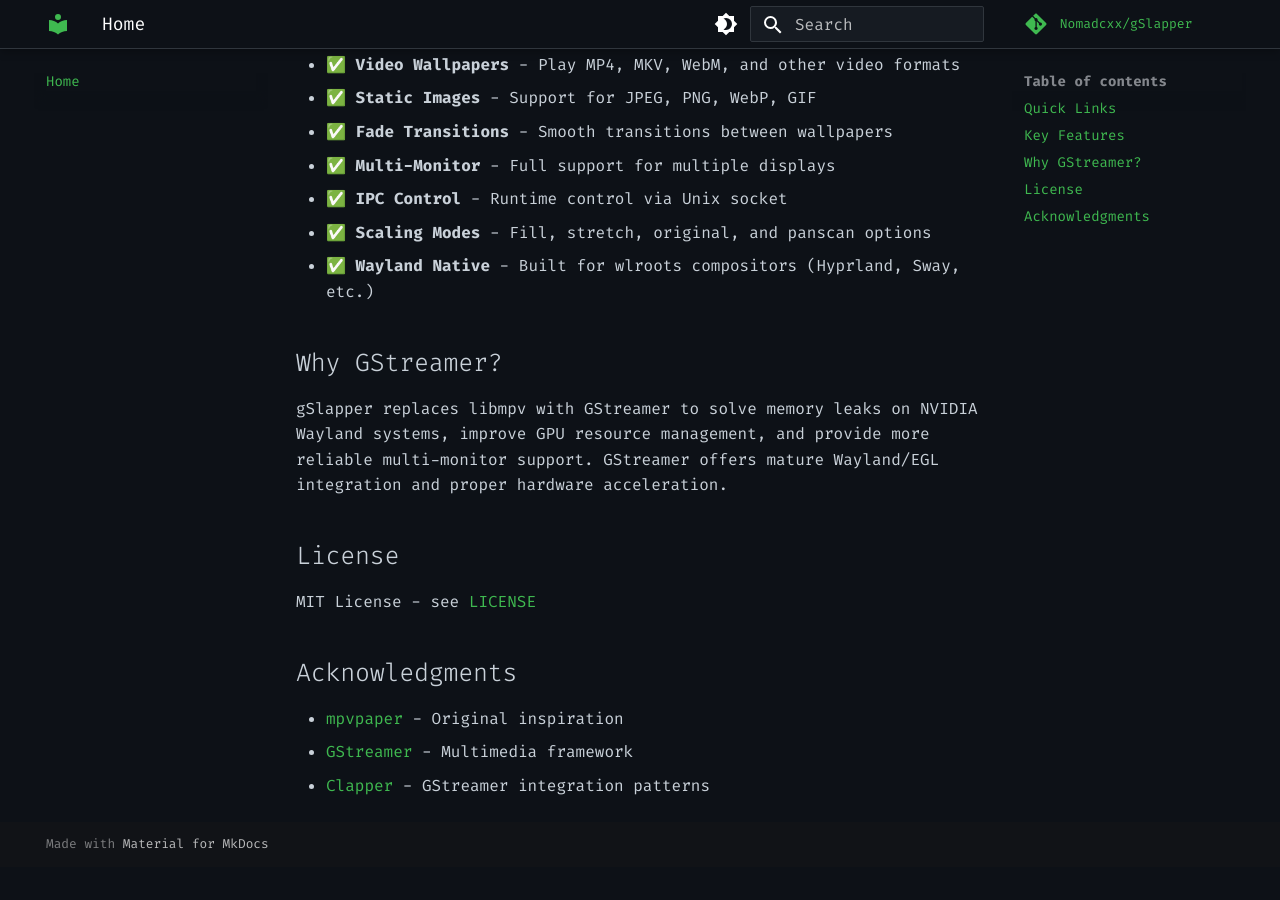
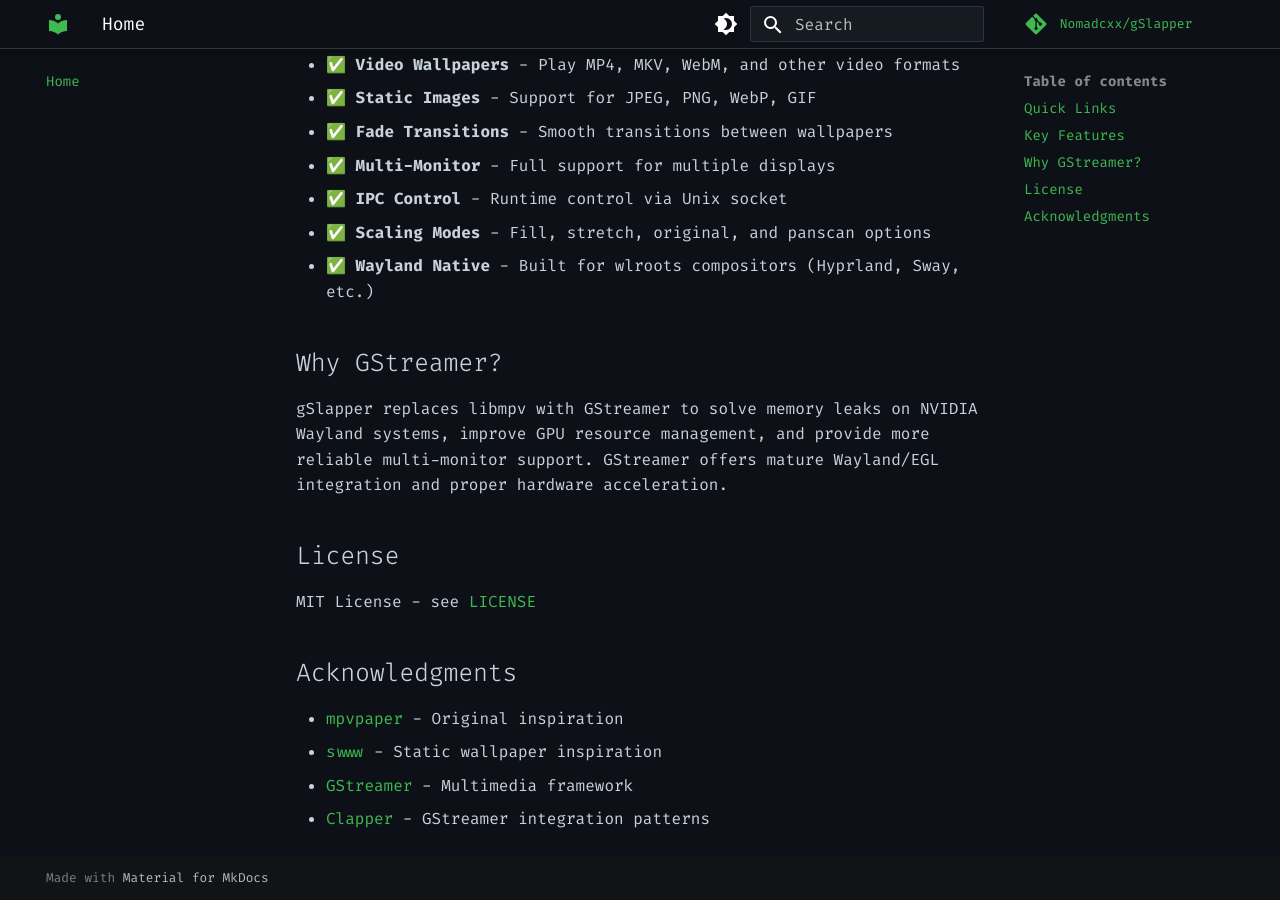
Before and after one commit to Nomadcxx/gSlapper, an MkDocs documentation site: the page built from docs/index.md, in a window 1280 px wide and 900 px high, scrolled down 863 px. Built offline with MkDocs 1.6.1 and Material for MkDocs 9.7.7, drawn with Linux system fonts in a browser that asks for light colours; comment, search, counter and statistics services are not loaded; before the commit the page ends 1730 px from its top, so only the background shows below that.

Commit message:
Add swww to acknowledgments

```diff
--- a/docs/index.md
+++ b/docs/index.md
@@ -38,5 +38,6 @@
 ## Acknowledgments
 
 - [mpvpaper](https://github.com/GhostNaN/mpvpaper) - Original inspiration
+- [swww](https://github.com/Horus645/swww) - Static wallpaper inspiration
 - [GStreamer](https://gstreamer.freedesktop.org/) - Multimedia framework
 - [Clapper](https://github.com/Rafostar/clapper) - GStreamer integration patterns
```
